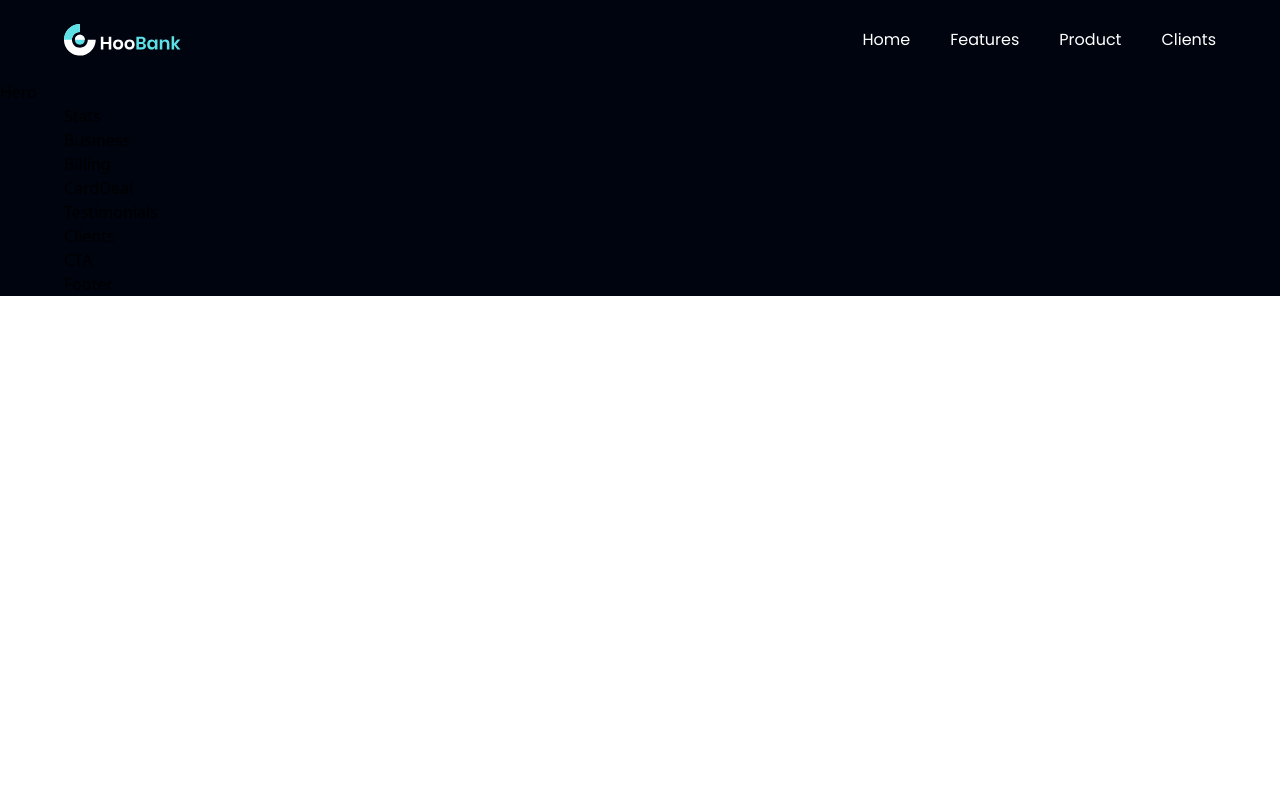
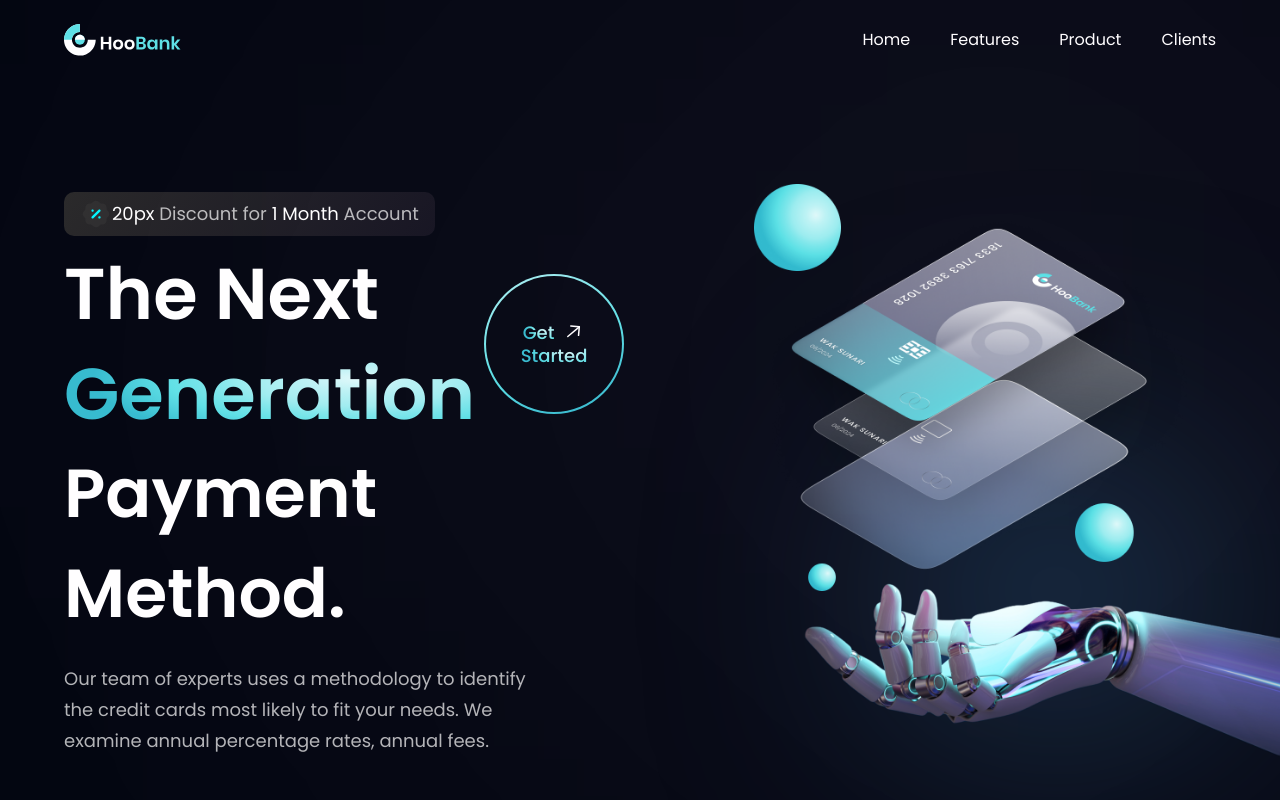
Before and after one commit to Julien7442/bank_modern_app, a React (Vite) app: page / in a window 1280 px wide. Shown: the top 800 px of the page. Built offline with nearby package versions, Linux system fonts and the light colour scheme.

Commit message:
hero section

```diff
--- a/src/components/GetStarted.jsx
+++ b/src/components/GetStarted.jsx
@@ -1,9 +1,20 @@
-import React from 'react'
+import styles from '../style';
+import { arrowUp } from '../assets';
 
-function GetStarted() {
-  return (
-    <div>GetStarted</div>
-  )
-}
+const GetStarted = () => (
+  <div className={`${styles.flexCenter} w-[140px] h-[140px] rounded-full bg-blue-gradient p-[2px] cursor-pointer`}>
+    <div className={`${styles.flexCenter} flex-col bg-primary w-[100%] h-[100%] rounded-full`}>
+      <div className={`${styles.flexStart} flex-row`}>
+        <p className="font-poppins font-medium text-[18px] leading-[23px] mr-2">
+          <span className="text-gradient">Get</span>
+        </p>
+        <img src={arrowUp} className="w-[23px] h-[23px] object-contain" />
+      </div>
+      <p className="font-poppins font-medium text-[18px] leading-[23px]">
+        <span className="text-gradient">Started</span>
+      </p>
+    </div>
+  </div>
+);
 
-export default GetStarted
+export default GetStarted;
--- a/src/components/Hero.jsx
+++ b/src/components/Hero.jsx
@@ -1,9 +1,47 @@
-import React from 'react'
+import React from 'react';
+import styles from '../style';
+import { discount, robot } from '../assets';
+import GetStarted from './GetStarted';
 
-function Hero() {
-  return (
-    <div>Hero</div>
-  )
-}
+const Hero = () => (
+  <section id="home" className={`flex md:flex-row flex-col ${styles.paddingY}`}>
+    <div className={` flex-1 $ ${styles.flexStart} flex-col xl:px-0 sm:px-16 px-6`}>
+      <div className="flex flex-row items-center py-[6px] px-4 bg-discount-gradient rounded-[10px] mb-2">
+        <img src={discount} alt="discount" className="w-[32px] h[32px]" />
+        <p className={`${styles.paragraph}ml-2`}>
+          <span className="text-white"> 20px</span> Discount for <span className="text-white"> 1 Month</span> Account
+        </p>
+      </div>
 
-export default Hero
+      <div className="flex flex-row justify-between items-center w-full">
+        <h1 className="flex-1 font-poppins font-semibold ss:text-[72px] text-[52px] text-white ss:leading-[100px] leading-[75px]">
+          The Next <br className="sm:block hidden" /> <span className="text-gradient">Generation</span>
+        </h1>
+        <div className="ss:flex hidden md:mr-4 mr-0">
+          <GetStarted />
+        </div>
+      </div>
+
+      <h1 className="font-poppins font-semibold ss:text-[68px] text-[52px] text-white ss:leading-[100px] leading-[75px] w-full">
+        Payment Method.
+      </h1>
+      <p className={`${styles.paragraph} max-w-[470px] mt-5`}>
+        Our team of experts uses a methodology to identify the credit cards most likely to fit your needs. We examine annual percentage
+        rates, annual fees.
+      </p>
+    </div>
+
+    <div className={`flex-1 flex ${styles.flexCenter} md-:my-0 my-10 relative`}>
+      <img src={robot} alt="billing" className="w-[100%] h-[100%] relative z-[5]" />
+      <div className="absolute z-[0] w-[40%] h-[35%] top-0 pink__gradient"></div>
+      <div className="absolute z-[1] w-[80%] h-[80%] rounded-full bottom-40 white__gradient"></div>
+      <div className="absolute z-[0] w-[50%] h-[50%] right-20 bottom-20 blue__gradient"></div>
+    </div>
+
+    <div className={`ss:hidden ${styles.flexCenter}`}>
+      <GetStarted />
+    </div>
+  </section>
+);
+
+export default Hero;
```
